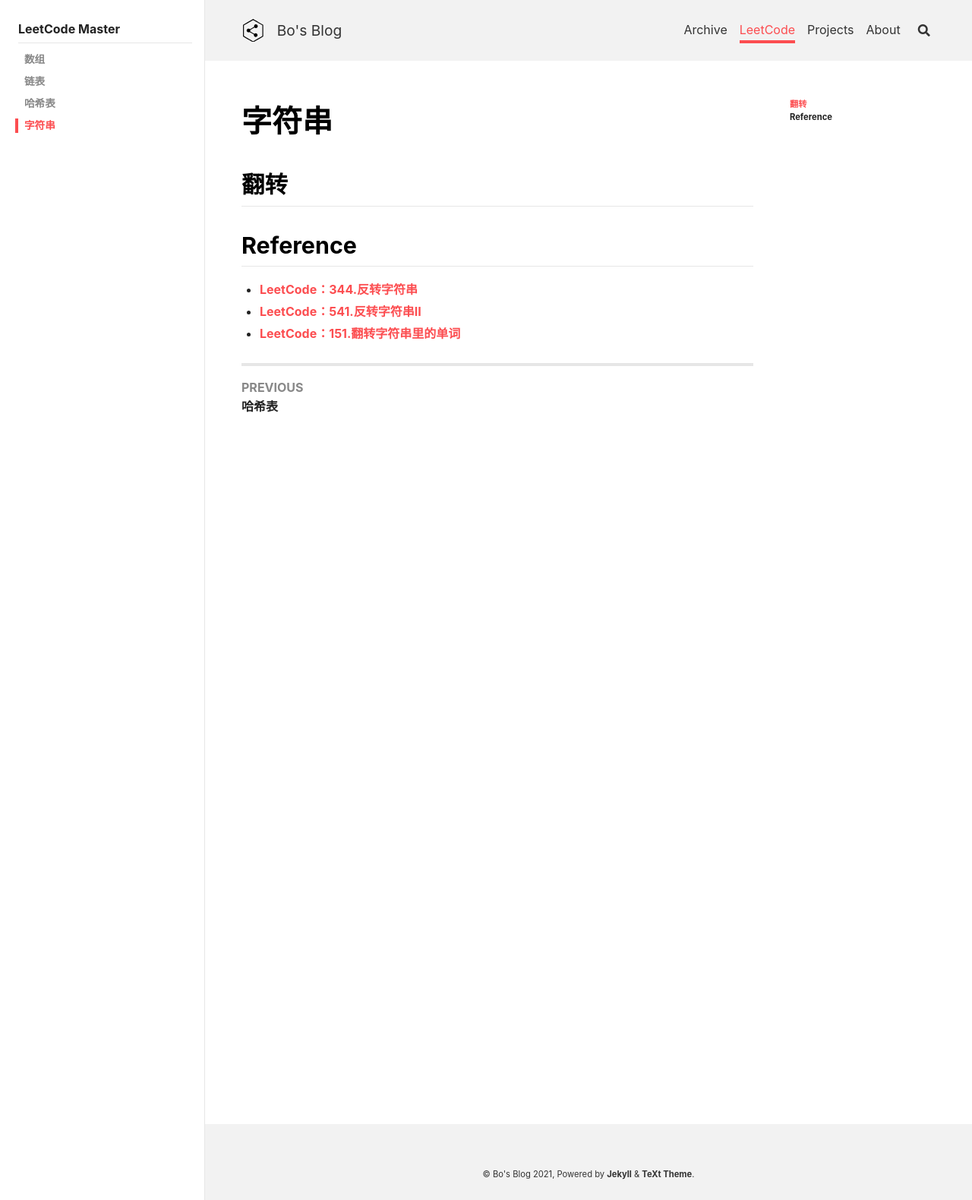
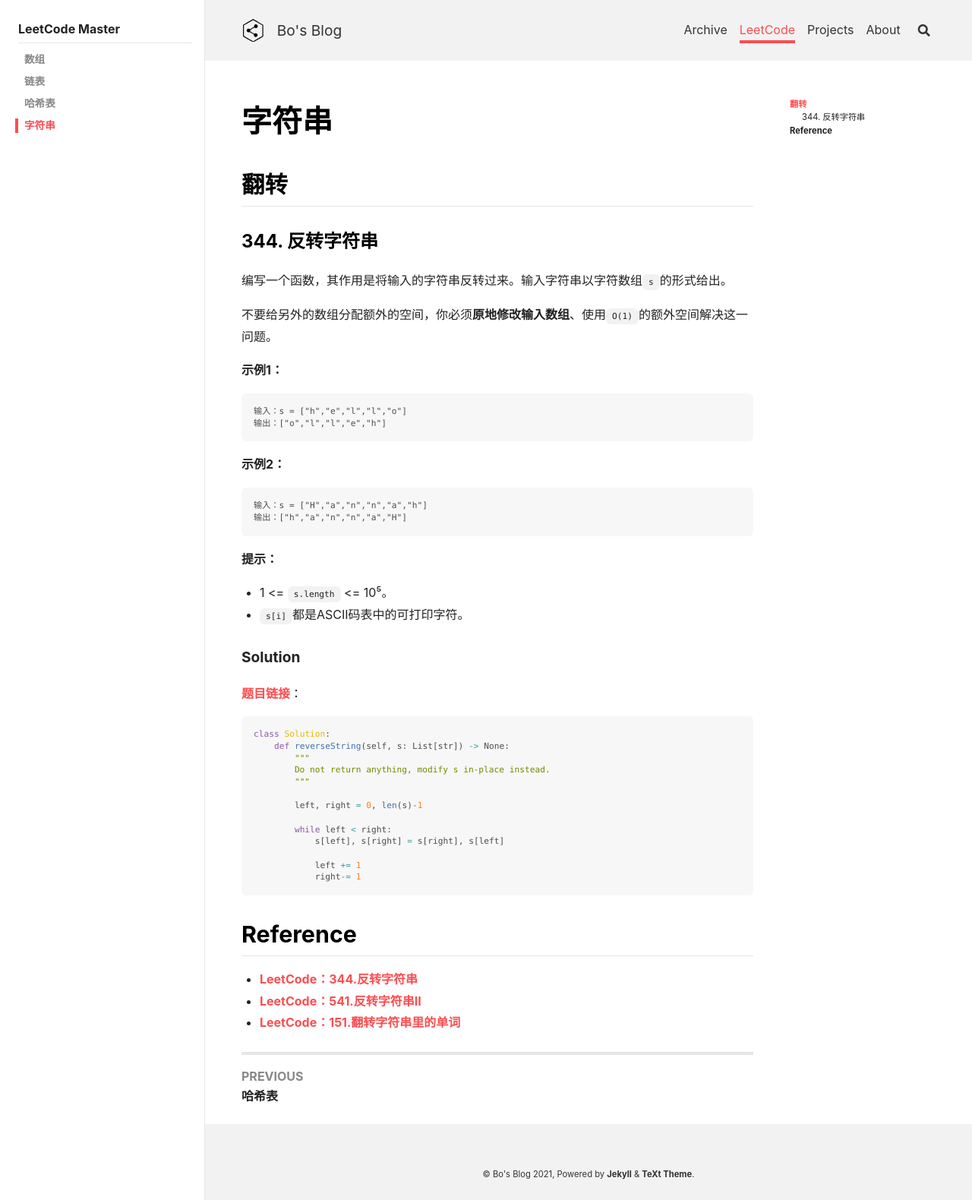
Before and after one commit to peng00bo00/peng00bo00_previous_blog, a Jekyll site: the page built from _leetcode/2023-01-23-String.md, in a window 1280 px wide. Shown: the whole page at 76% size. Built offline with Jekyll 4.4.1, drawn with Linux system fonts in a browser that asks for light colours; nearby versions of some CDN libraries; comment, search, counter and statistics services are not loaded.

Commit message:
Update 2023-01-23-String.md

````diff
--- a/_leetcode/2023-01-23-String.md
+++ b/_leetcode/2023-01-23-String.md
@@ -11,6 +11,52 @@ sidebar:
 
 ## 翻转
 
+### 344. 反转字符串
+
+编写一个函数，其作用是将输入的字符串反转过来。输入字符串以字符数组`s`的形式给出。
+
+不要给另外的数组分配额外的空间，你必须**原地修改输入数组**、使用`O(1)`的额外空间解决这一问题。
+
+**示例1：**
+
+```
+输入：s = ["h","e","l","l","o"]
+输出：["o","l","l","e","h"]
+```
+
+**示例2：**
+
+```
+输入：s = ["H","a","n","n","a","h"]
+输出：["h","a","n","n","a","H"]
+```
+
+**提示：**
+
+- 1 <= `s.length` <= 10⁵。
+- `s[i]`都是ASCII码表中的可打印字符。
+
+#### Solution
+
+[题目链接](https://leetcode.cn/problems/reverse-string/)：
+
+```python
+class Solution:
+    def reverseString(self, s: List[str]) -> None:
+        """
+        Do not return anything, modify s in-place instead.
+        """
+
+        left, right = 0, len(s)-1
+
+        while left < right:
+            s[left], s[right] = s[right], s[left]
+
+            left += 1
+            right-= 1
+```
+{: .snippet}
+
 ## Reference
 
 - [LeetCode：344.反转字符串](https://www.bilibili.com/video/BV1fV4y17748/?spm_id_from=333.788&vd_source=7a2542c6c909b3ee1fab551277360826)
````
